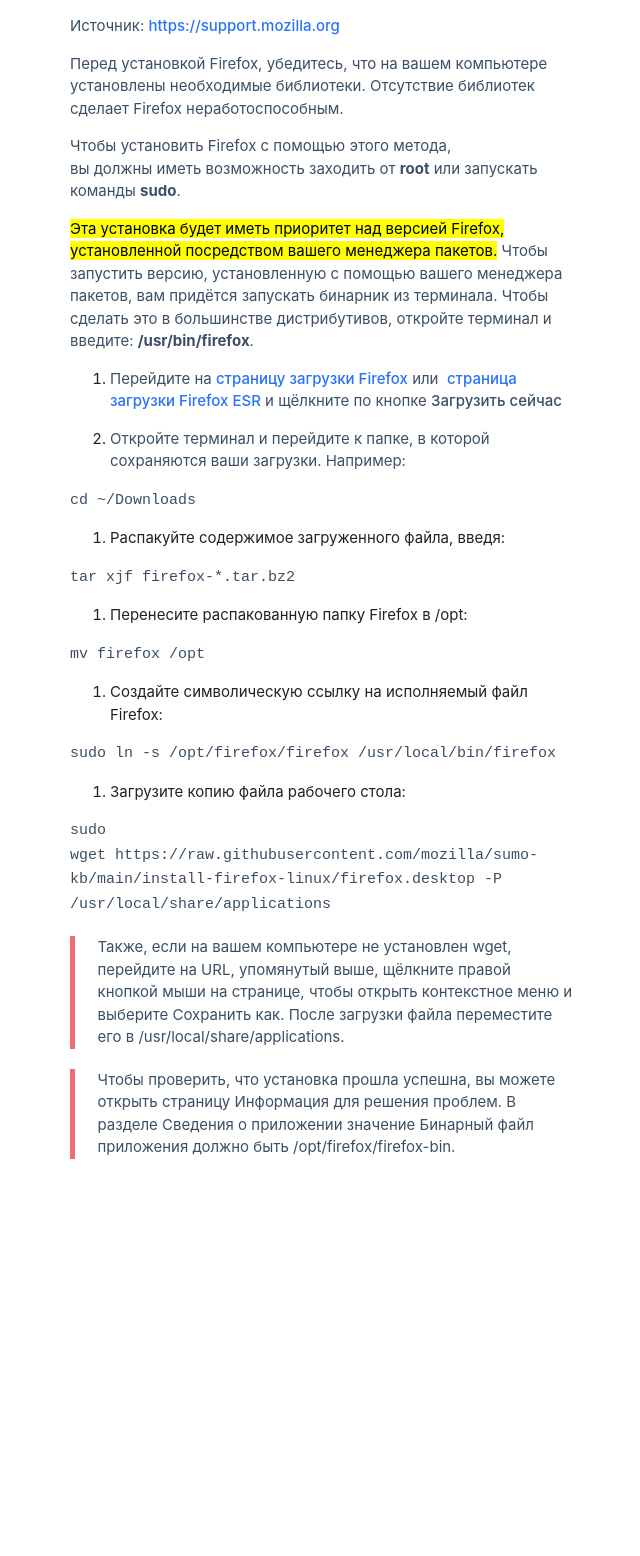
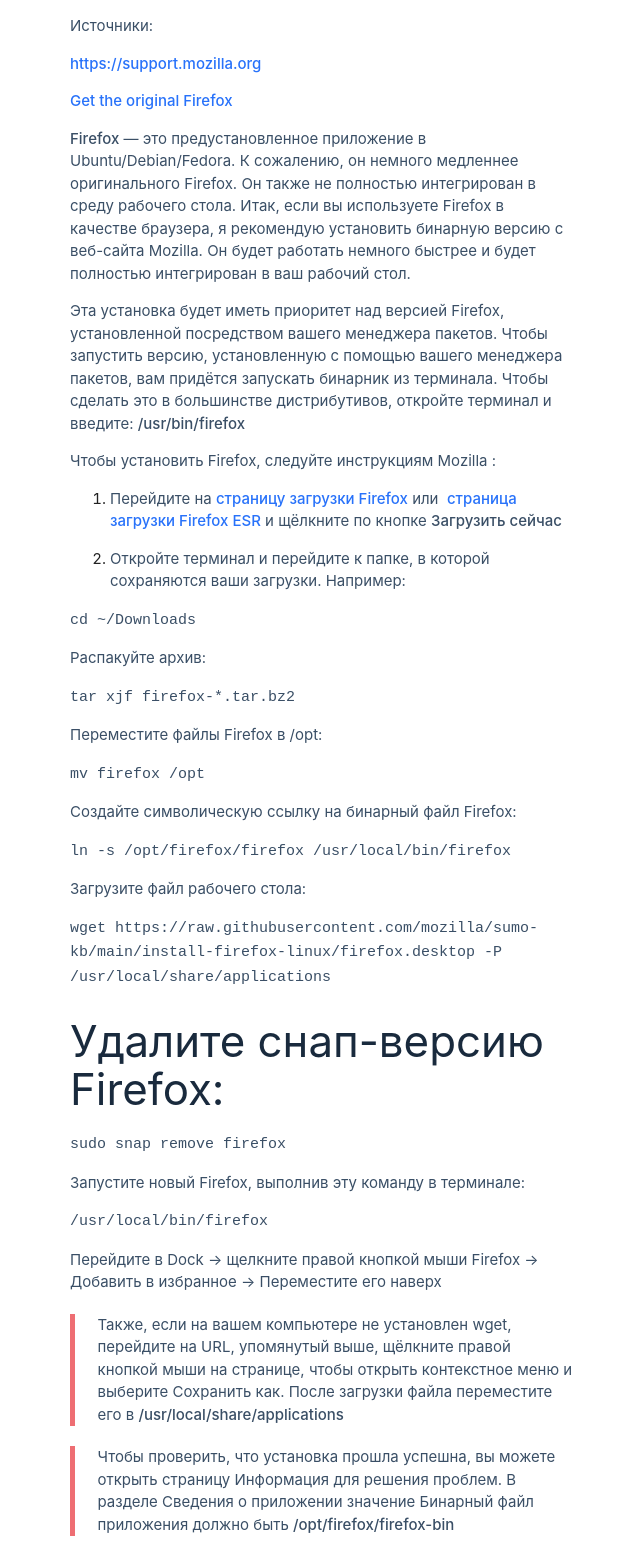
Before and after one commit to Dmistep/only-posts, a Jekyll site: the page built from _posts/2022-07-10-favorit-firefox.md, in a window 1280 px wide. Shown: the whole page, without its empty margins (318-958 px from the left). Built offline with Jekyll 4.4.1, drawn with Linux system fonts in a browser that asks for light colours; our own code applies the rules of GitHub Pages for plain Markdown files; before the commit the page ends 1179 px from its top, so only the background shows below that.

Commit message:
update 2022-07-10-favorit-firefox.md

```diff
--- a/_posts/2022-07-10-favorit-firefox.md
+++ b/_posts/2022-07-10-favorit-firefox.md
@@ -4,37 +4,53 @@
 ---
 
 
-Источник: [https://support.mozilla.org](https://support.mozilla.org/ru/kb/ustanovka-firefox-na-linux#w_ustanovka-firefox-iz-bildov-mozilla-dlia-opytnykh-polzovatelei)
+Источники:
+ * [https://support.mozilla.org](https://support.mozilla.org/ru/kb/ustanovka-firefox-na-linux#w_ustanovka-firefox-iz-bildov-mozilla-dlia-opytnykh-polzovatelei)
 
-<p>Перед установкой Firefox, убедитесь, что на вашем компьютере установлены необходимые библиотеки. Отсутствие библиотек сделает Firefox неработоспособным.</p>
-<p>Чтобы установить Firefox с помощью этого метода, вы должны иметь возможность заходить от <b>root</b> или запускать команды <b>sudo</b>.</p>
-<p><mark>Эта установка будет иметь приоритет над версией Firefox, установленной посредством вашего менеджера пакетов.</mark> Чтобы запустить версию, установленную с помощью вашего менеджера пакетов, вам придётся запускать бинарник из терминала. Чтобы сделать это в большинстве дистрибутивов, откройте терминал и введите: <b>/usr/bin/firefox</b>.</p>
+* [Get the original Firefox
+](https://averagelinuxuser.com/ubuntu-22-04-after_install/#3-get-the-original-firefox)
+
+**Firefox** — это предустановленное приложение в Ubuntu/Debian/Fedora. К сожалению, он немного медленнее оригинального Firefox. Он также не полностью интегрирован в среду рабочего стола. Итак, если вы используете Firefox в качестве браузера, я рекомендую установить бинарную версию с веб-сайта Mozilla. Он будет работать немного быстрее и будет полностью интегрирован в ваш рабочий стол.
+
+Эта установка будет иметь приоритет над версией Firefox, установленной посредством вашего менеджера пакетов. Чтобы запустить версию, установленную с помощью вашего менеджера пакетов, вам придётся запускать бинарник из терминала. Чтобы сделать это в большинстве дистрибутивов, откройте терминал и введите: **/usr/bin/firefox**
+
+Чтобы установить Firefox, следуйте инструкциям Mozilla :
 
 1. Перейдите на [страницу загрузки Firefox](https://www.mozilla.org/ru/firefox/linux/?utm_medium=referral&utm_source=support.mozilla.org) или  [страница загрузки Firefox ESR](https://www.mozilla.org/ru/firefox/all/#product-desktop-esr) и щёлкните по кнопке **Загрузить сейчас**
 
 2. Откройте терминал и перейдите к папке, в которой сохраняются ваши загрузки. Например:
 
-`cd ~/Downloads`
+`cd ~/Downloads `
 
-3. Распакуйте содержимое загруженного файла, введя:
+Распакуйте архив:
 
-`tar xjf firefox-*.tar.bz2`
+`tar xjf firefox-*.tar.bz2 `
 
-4. Перенесите распакованную папку Firefox в /opt:
+Переместите файлы Firefox в /opt:
 
-`mv firefox /opt`
+`mv firefox /opt `
 
-5. Создайте символическую ссылку на исполняемый файл Firefox:
+Создайте символическую ссылку на бинарный файл Firefox:
 
-`sudo ln -s /opt/firefox/firefox /usr/local/bin/firefox`
+`ln -s /opt/firefox/firefox /usr/local/bin/firefox `
 
-6. Загрузите копию файла рабочего стола:
+Загрузите файл рабочего стола:
 
-`sudo wget https://raw.githubusercontent.com/mozilla/sumo-kb/main/install-firefox-linux/firefox.desktop -P /usr/local/share/applications`
+`wget https://raw.githubusercontent.com/mozilla/sumo-kb/main/install-firefox-linux/firefox.desktop -P /usr/local/share/applications `
 
->Также, если на вашем компьютере не установлен wget, перейдите на URL, упомянутый выше, щёлкните правой кнопкой мыши на странице, чтобы открыть контекстное меню и выберите Сохранить как. После загрузки файла переместите его в /usr/local/share/applications.
+### Удалите снап-версию Firefox:
 
->Чтобы проверить, что установка прошла успешна, вы можете открыть страницу Информация для решения проблем. В разделе Сведения о приложении значение Бинарный файл приложения должно быть /opt/firefox/firefox-bin.
+`sudo snap remove firefox `
+
+Запустите новый Firefox, выполнив эту команду в терминале:
+
+`/usr/local/bin/firefox `
+
+Перейдите в Dock -> щелкните правой кнопкой мыши Firefox -> Добавить в избранное -> Переместите его наверх
+
+>Также, если на вашем компьютере не установлен wget, перейдите на URL, упомянутый выше, щёлкните правой кнопкой мыши на странице, чтобы открыть контекстное меню и выберите Сохранить как. После загрузки файла переместите его в **/usr/local/share/applications**
+
+>Чтобы проверить, что установка прошла успешна, вы можете открыть страницу Информация для решения проблем. В разделе Сведения о приложении значение Бинарный файл приложения должно быть **/opt/firefox/firefox-bin**
 
 <style type="text/css" media="all">
    body{
```
